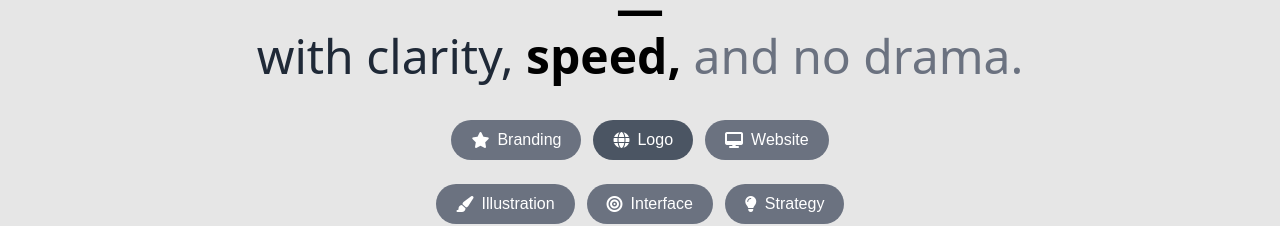
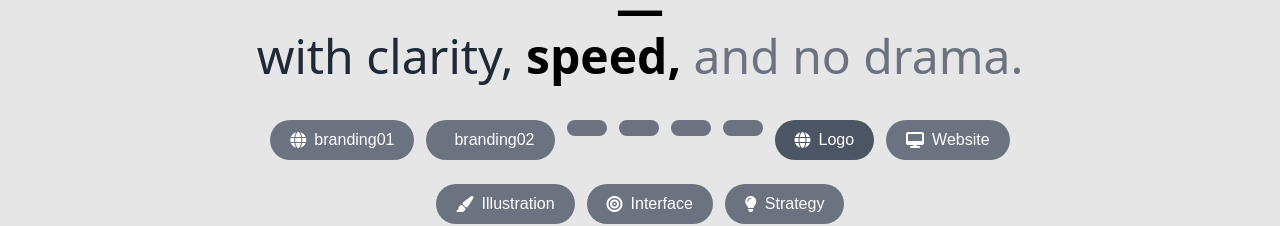
Before and after one commit to appnity-softwares/agero, a React (Vite) app: page / in a window 1280 px wide. Shown: the part 1440-1666 px from the top of the page. Built offline with nearby package versions, Linux system fonts and the light colour scheme.

Commit message:
button component add kiya hu

```diff
--- a/src/components/About.jsx
+++ b/src/components/About.jsx
@@ -1,6 +1,7 @@
 import React, { useEffect } from "react";
 import AOS from "aos";
 import "aos/dist/aos.css";
+import Button from "./button";
 
 const About = () => {
   useEffect(() => {
@@ -38,12 +39,12 @@ const About = () => {
         className="flex flex-wrap justify-center gap-3 mt-10"
 
       >
-        <button
-          className="px-5 py-2 bg-gray-500 text-white rounded-full flex items-center gap-2 hover:bg-black transition"
-
-        >
-         <i className="fas fa-star"></i> Branding
-        </button>
+        <Button name="branding01" icon="fas fa-globe" />
+        <Button name="branding02" />
+        <Button/>
+        <Button/>
+        <Button/>
+        <Button/>
 
         <button
           className="px-5 py-2 bg-gray-600 text-white rounded-full flex items-center gap-2 hover:bg-black transition"
--- /dev/null
+++ b/src/components/Button.jsx
@@ -0,0 +1,18 @@
+import React from 'react'
+
+const Button = (props) => {
+
+
+  return (
+    <div>
+      <button
+          className="px-5 py-2 bg-gray-500 text-white rounded-full flex items-center gap-2 hover:bg-black transition"
+
+        >
+         <i className={props.icon}></i> {props.name}
+        </button>
+    </div>
+  )
+}
+
+export default Button
```
